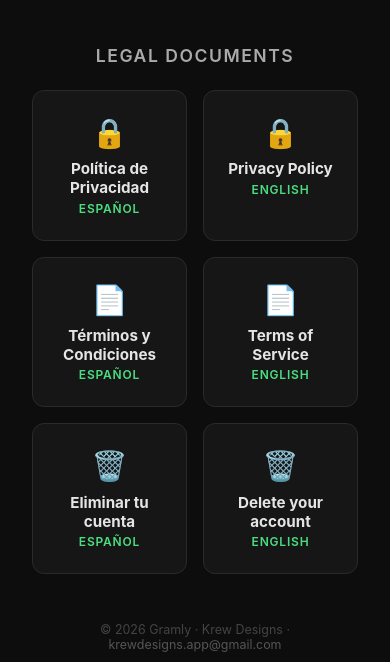
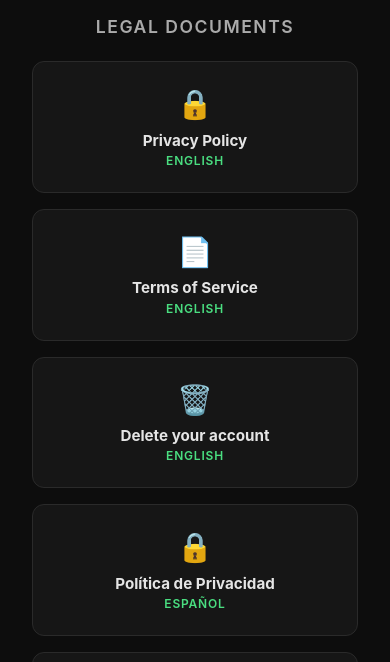
Before and after one commit to krew28/gramly-legal, a plain HTML site: page index.html in a window 390 px wide. Shown: the part 131-793 px from the top of the page. Drawn offline with Linux system fonts and the light colour scheme.

Commit message:
Reordenar grilla legal en 3 columnas (EN arriba, ES abajo)
Fila 1 ingles (Privacy / Terms / Delete), fila 2 espanol. Grid a 3
columnas con breakpoints responsive (2 col <=640px, 1 col <=420px).

Co-Authored-By: Claude Opus 4.8 <noreply@anthropic.com>

```diff
--- a/index.html
+++ b/index.html
@@ -17,7 +17,7 @@
       padding: 2rem;
     }
     .container {
-      max-width: 560px;
+      max-width: 780px;
       width: 100%;
       text-align: center;
     }
@@ -43,8 +43,14 @@
     }
     .grid {
       display: grid;
-      grid-template-columns: 1fr 1fr;
+      grid-template-columns: 1fr 1fr 1fr;
       gap: 1rem;
+    }
+    @media (max-width: 640px) {
+      .grid { grid-template-columns: 1fr 1fr; }
+    }
+    @media (max-width: 420px) {
+      .grid { grid-template-columns: 1fr; }
     }
     .card {
       background: #161616;
@@ -92,35 +98,37 @@
     <h1>Legal Documents</h1>
 
     <div class="grid">
+      <!-- Fila 1 — English -->
+      <a class="card" href="privacy-en.html">
+        <div class="card-icon">🔒</div>
+        <div class="card-title">Privacy Policy</div>
+        <div class="card-lang">English</div>
+      </a>
+      <a class="card" href="terms-en.html">
+        <div class="card-icon">📄</div>
+        <div class="card-title">Terms of Service</div>
+        <div class="card-lang">English</div>
+      </a>
+      <a class="card" href="delete-account-en.html">
+        <div class="card-icon">🗑️</div>
+        <div class="card-title">Delete your account</div>
+        <div class="card-lang">English</div>
+      </a>
+      <!-- Fila 2 — Español -->
       <a class="card" href="privacy-es.html">
         <div class="card-icon">🔒</div>
         <div class="card-title">Política de Privacidad</div>
         <div class="card-lang">Español</div>
-      </a>
-      <a class="card" href="privacy-en.html">
-        <div class="card-icon">🔒</div>
-        <div class="card-title">Privacy Policy</div>
-        <div class="card-lang">English</div>
       </a>
       <a class="card" href="terms-es.html">
         <div class="card-icon">📄</div>
         <div class="card-title">Términos y Condiciones</div>
         <div class="card-lang">Español</div>
       </a>
-      <a class="card" href="terms-en.html">
-        <div class="card-icon">📄</div>
-        <div class="card-title">Terms of Service</div>
-        <div class="card-lang">English</div>
-      </a>
       <a class="card" href="delete-account-es.html">
         <div class="card-icon">🗑️</div>
         <div class="card-title">Eliminar tu cuenta</div>
         <div class="card-lang">Español</div>
-      </a>
-      <a class="card" href="delete-account-en.html">
-        <div class="card-icon">🗑️</div>
-        <div class="card-title">Delete your account</div>
-        <div class="card-lang">English</div>
       </a>
     </div>
 
```
